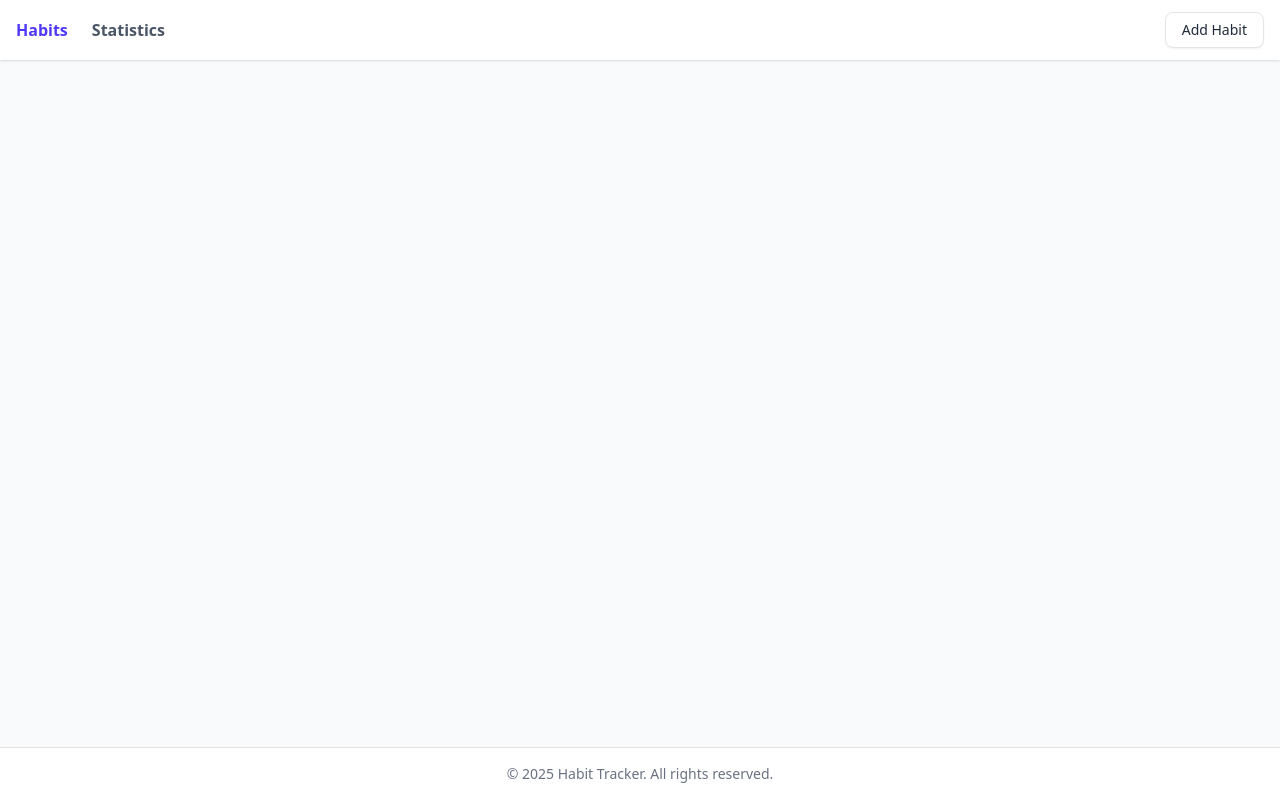
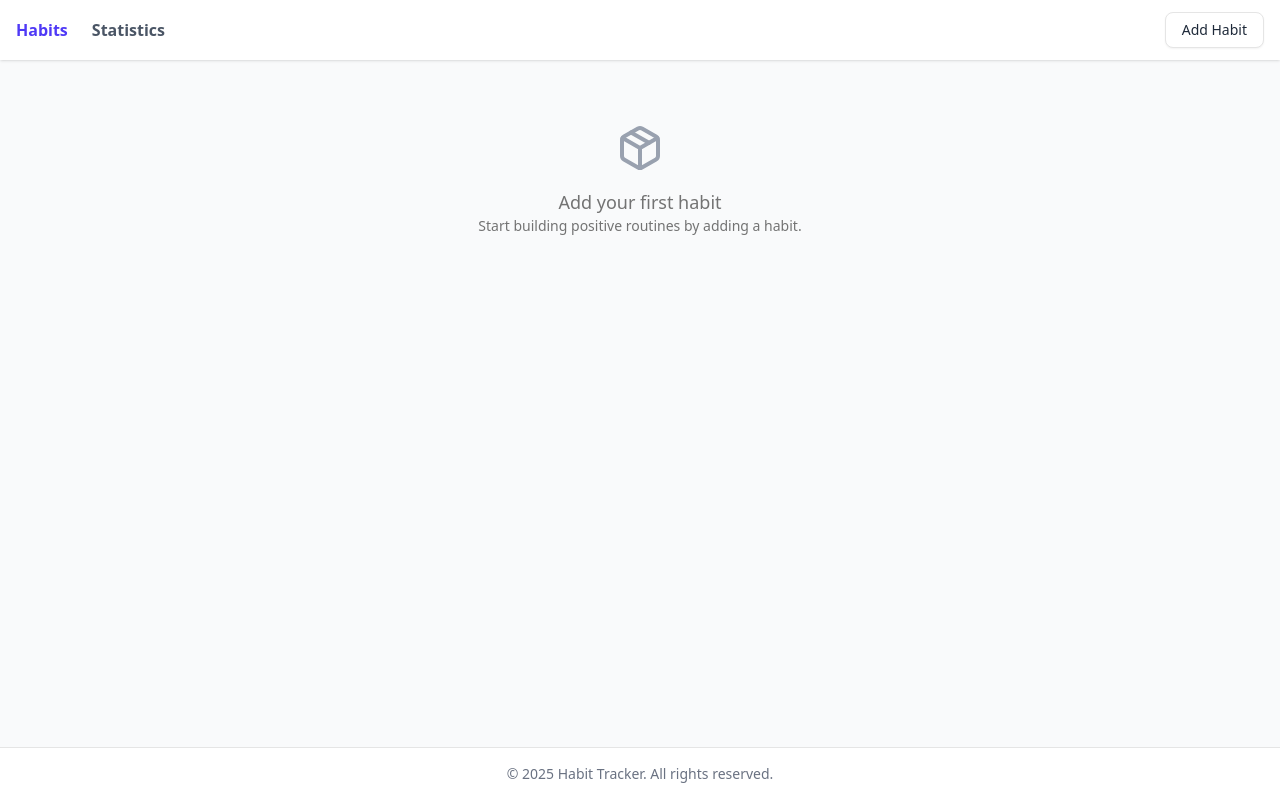
Before and after one commit to Zehn77/Habit-Tracker, a React (Vite) app: page / in a window 1280 px wide. Built offline with nearby package versions, Linux system fonts and the light colour scheme.

Commit message:
feat: display empty state message with icon when no habits are present

```diff
--- a/src/features/habits/components/HabitsList.tsx
+++ b/src/features/habits/components/HabitsList.tsx
@@ -1,11 +1,22 @@
-// src/components/habits/HabitsList.tsx
-
 import HabitItem from "./HabitItem";
 import { useSelector } from "react-redux";
 import type { RootState } from "@/app/store";
+import { Package } from "lucide-react";
 
 export default function HabitsList() {
   const habits = useSelector((state: RootState) => state.habits);
+
+  if (habits.length === 0) {
+    return (
+      <div className="flex flex-col items-center justify-center py-10 text-center text-muted-foreground">
+        <Package className="w-12 h-12 mb-4 text-gray-400" />
+        <p className="text-lg font-medium">Add your first habit</p>
+        <p className="text-sm text-muted-foreground">
+          Start building positive routines by adding a habit.
+        </p>
+      </div>
+    );
+  }
 
   return (
     <div className="grid grid-cols-1 sm:grid-cols-2 md:grid-cols-3 gap-6">
```
